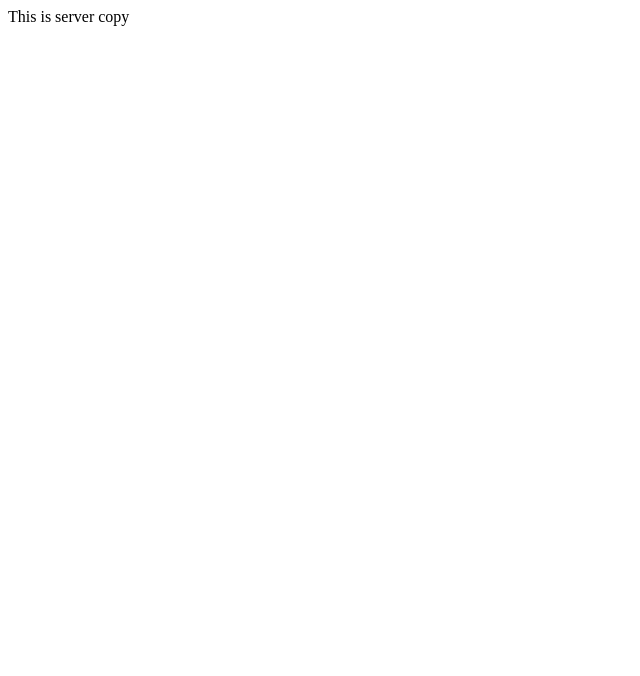
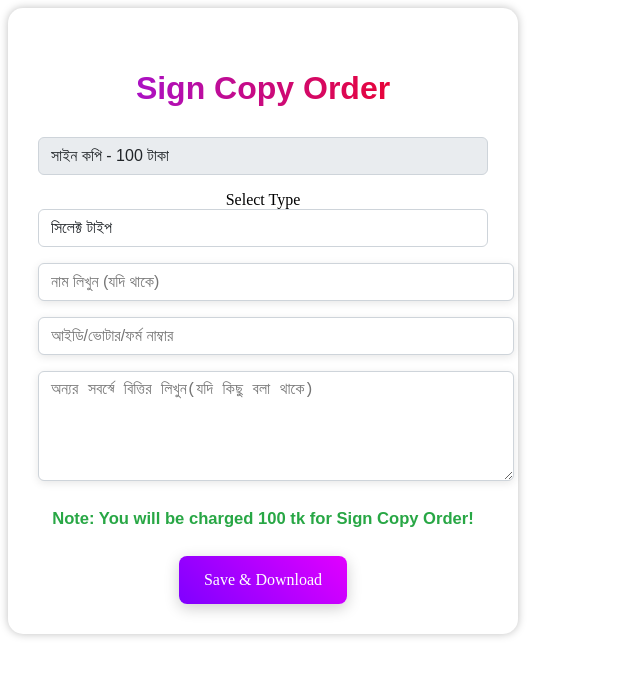
Before and after one commit to rakib3719/our-denmark, a Next.js app: page /ServerCopy in a window 1280 px wide. Shown: the top 676 px of the page, without its empty margins (0-640 px from the left). Built offline with nearby package versions, Linux system fonts and the light colour scheme.

Commit message:
server copy component design.

```diff
--- a/src/pages/ServerCopy.jsx
+++ b/src/pages/ServerCopy.jsx
@@ -1,9 +1,10 @@
+import OrderForm from '@/components/OrderForm';
 import React from 'react';
 
 const ServerCopy = () => {
     return (
         <div>
-            This is server copy
+            <OrderForm />
         </div>
     );
 };
```
